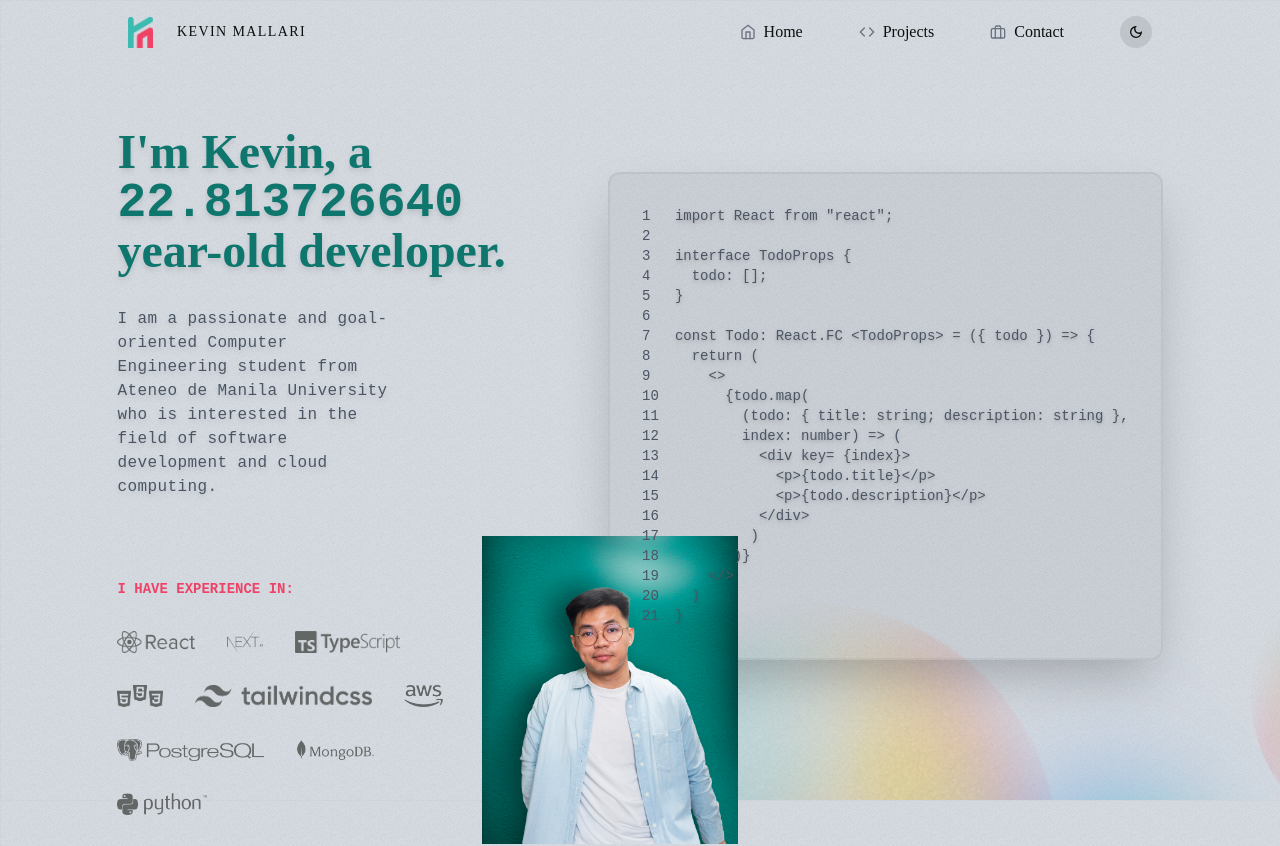
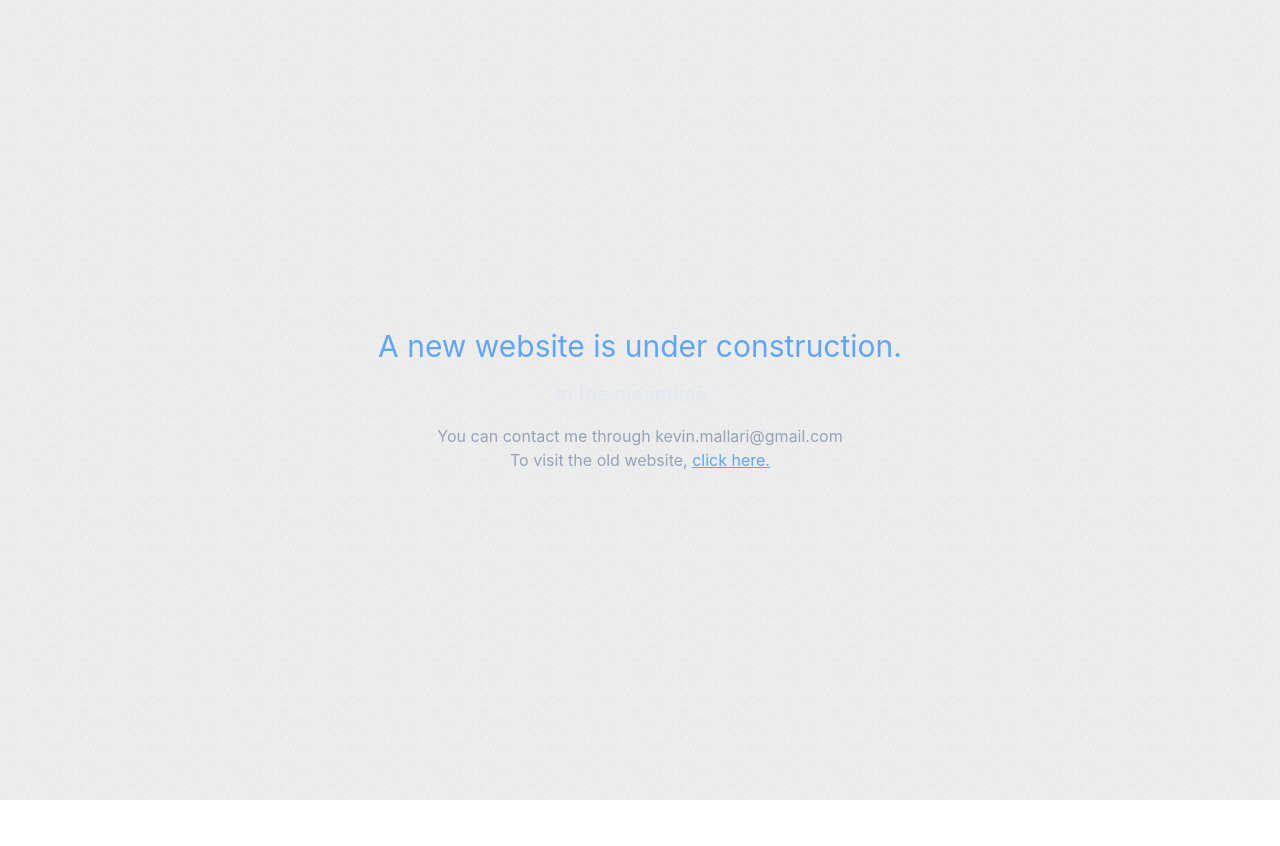
Before and after one commit to kmallari/Personal-Portfolio, a Next.js app: page / in a window 1280 px wide. Shown: the top 846 px of the page. After the commit the page ends 800 px from the top, so only its background shows below. Built offline with nearby package versions, Linux system fonts and the light colour scheme; a web font is replaced by a local one.

Commit message:
add homepage buffer

```diff
--- a/pages/index.tsx
+++ b/pages/index.tsx
@@ -1,23 +1,9 @@
 import type { NextPage } from "next";
 import Head from "next/head";
-import { Navbar } from "../components/Navbar";
-import { Header } from "../components/Header";
-import { Projects } from "../components/Projects";
-import { BlurredBalls } from "../components/BlurredBalls";
-import { ContactForm } from "../components/ContactForm";
-import { Footer } from "../components/Footer";
-import AOS from "aos";
-import "aos/dist/aos.css";
-import React, { useEffect } from "react";
-import { useTheme } from "next-themes";
+import Link from "next/link";
+import Old from "./old";
 
 const Home: NextPage = () => {
-  useEffect(() => {
-    AOS.init();
-    AOS.refresh();
-  }, []);
-
-  const { systemTheme, theme, setTheme } = useTheme();
   const bodyStyle: React.CSSProperties = {
     backgroundSize: "40px 40px",
     backgroundAttachment: "fixed",
@@ -25,34 +11,36 @@ const Home: NextPage = () => {
     overflowX: "hidden",
   };
 
-  const handleThemeChange = (): void => {
-    if (theme === "light") {
-      setTheme("dark");
-    } else {
-      setTheme("light");
-    }
-  };
-
   return (
-    <div
-      style={bodyStyle}
-      className='bg-slate-200 dark:bg-dark-neutral bg-light-grid dark:bg-dark-grid'
-    >
+    <>
       <Head>
         <title>Kevin Mallari | Portfolio</title>
         <meta name='keywords' content='personal-portfolio' />
       </Head>
-      <BlurredBalls theme={theme} />
-      <Header />
-      <Projects theme={theme} />
-      <ContactForm />
-      <Footer />
-      <Navbar
-        systemTheme={systemTheme}
-        theme={theme}
-        handleThemeChange={handleThemeChange}
-      />
-    </div>
+      <div
+        style={bodyStyle}
+        className='h-screen flex flex-col items-center justify-center z-50'
+      >
+        <h1 className='text-blue-400 text-3xl fon-bold z-50'>
+          A new website is under construction.
+        </h1>
+        <h2 className='text-slate-200 text-xl my-4 z-50'>In the meantime...</h2>
+        <p className='text-slate-400 z-50'>
+          You can contact me through{" "}
+          <span className='hover:underline hover:underline-offset-2 hover:text-white transition-all'>
+            kevin.mallari@gmail.com
+          </span>
+        </p>
+        <p className='text-slate-400 z-50'>
+          To visit the old website, {" "}
+          <Link href='/old'>
+            <a className='text-blue-400 underline hover:text-blue-600'>
+              click here.
+            </a>
+          </Link>
+        </p>
+      </div>
+    </>
   );
 };
 
--- /dev/null
+++ b/pages/old/index.tsx
@@ -0,0 +1,59 @@
+import type { NextPage } from "next";
+import Head from "next/head";
+import { Navbar } from "../../components/Navbar";
+import { Header } from "../../components/Header";
+import { Projects } from "../../components/Projects";
+import { BlurredBalls } from "../../components/BlurredBalls";
+import { ContactForm } from "../../components/ContactForm";
+import { Footer } from "../../components/Footer";
+import AOS from "aos";
+import "aos/dist/aos.css";
+import React, { useEffect } from "react";
+import { useTheme } from "next-themes";
+
+const Old: NextPage = () => {
+  useEffect(() => {
+    AOS.init();
+    AOS.refresh();
+  }, []);
+
+  const { systemTheme, theme, setTheme } = useTheme();
+  const bodyStyle: React.CSSProperties = {
+    backgroundSize: "40px 40px",
+    backgroundAttachment: "fixed",
+    scrollBehavior: "smooth",
+    overflowX: "hidden",
+  };
+
+  const handleThemeChange = (): void => {
+    if (theme === "light") {
+      setTheme("dark");
+    } else {
+      setTheme("light");
+    }
+  };
+
+  return (
+    <div
+      style={bodyStyle}
+      className='bg-slate-200 dark:bg-dark-neutral bg-light-grid dark:bg-dark-grid'
+    >
+      <Head>
+        <title>Kevin Mallari | Old Portfolio</title>
+        <meta name='keywords' content='personal-portfolio' />
+      </Head>
+      <BlurredBalls theme={theme} />
+      <Header />
+      <Projects theme={theme} />
+      <ContactForm />
+      <Footer />
+      <Navbar
+        systemTheme={systemTheme}
+        theme={theme}
+        handleThemeChange={handleThemeChange}
+      />
+    </div>
+  );
+};
+
+export default Old;
```
